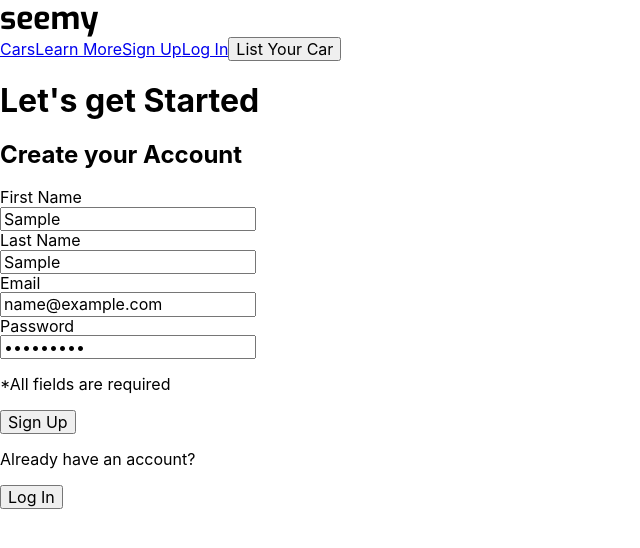
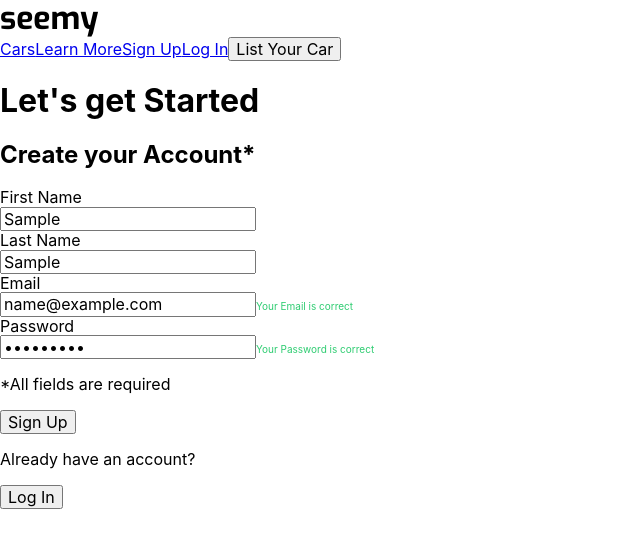
Before and after one commit to Pablolo/seemy-react-client, a React (Create React App) app: page /signup in a window 1280 px wide. Both pictures are taken after typing "Sample", "Sample", "name@example.com", "Sample123" into the empty fields and a click on the input "Sign Up". Shown: the top 548 px of the page, without its empty margins (0-640 px from the left). Built offline with nearby package versions, Linux system fonts and the light colour scheme; no server answers.

Commit message:
continue message validation on signup form

```diff
--- a/src/App.css
+++ b/src/App.css
@@ -5,3 +5,15 @@
   text-decoration: none;
   color: black;
 }
+
+.signup-error {
+  color:#db2269;
+  font-size: 0.625em;
+  display: relative;
+}
+
+.signup-correct {
+  color:#2ecc71;
+  font-size: 0.625em;
+  display: relative;
+}
--- a/src/views/auth/Signup.js
+++ b/src/views/auth/Signup.js
@@ -50,12 +50,12 @@ class Signup extends Component {
         errors.email =
           validEmailRegex.test(value)
             ? ''
-            : 'Email is not valid';
+            : 'Please enter a valid email adress';
         break;
       case 'password':
         errors.password =
           value.length < 8
-            ? 'Password must be 8 characters long'
+            ? 'Password must be at least 8 characters long'
             : '';
         break;
       // no default
@@ -81,7 +81,7 @@ class Signup extends Component {
     return (
       <div>
         <h1>Let's get Started</h1>
-        <h2>Create your Account</h2>
+        <h2>Create your Account*</h2>
         <form onSubmit={this.handleSubmit}>
         <label htmlFor="firstName">First Name</label>
         <br></br>
@@ -94,6 +94,7 @@ class Signup extends Component {
             onChange={this.handleChange}
             noValidate
           />
+          {errors.firstName.length > 0 && <span className='signup-error'>{errors.firstName}</span>}
           <br></br>
           <label htmlFor="lastName">Last Name</label>
           <br></br>
@@ -106,6 +107,7 @@ class Signup extends Component {
             onChange={this.handleChange}
             noValidate
           />
+          {errors.lastName.length > 0 && <span className='signup-error'>{errors.lastName}</span>}
           <br></br>
           <label htmlFor="email">Email</label>
           <br></br>
@@ -118,6 +120,8 @@ class Signup extends Component {
             onChange={this.handleChange}
             noValidate
           />
+          {errors.email.length > 0 && <span className='signup-error'>{errors.email}</span>}
+          {errors.email.length === 0 && email !== '' && <span className='signup-correct'>Your Email is correct</span>}
           <br></br>
           <label htmlFor="password">Password</label>
           <br></br>
@@ -130,6 +134,8 @@ class Signup extends Component {
             onChange={this.handleChange}
             noValidate
           />
+          {errors.password.length > 0 && <span className='signup-error'>{errors.password}</span>}
+          {errors.password.length === 0 && password !== '' && <span className='signup-correct'>Your Password is correct</span>}
           <br></br>
           <p>*All fields are required</p>
           <input type="submit" value="Sign Up" />
```
